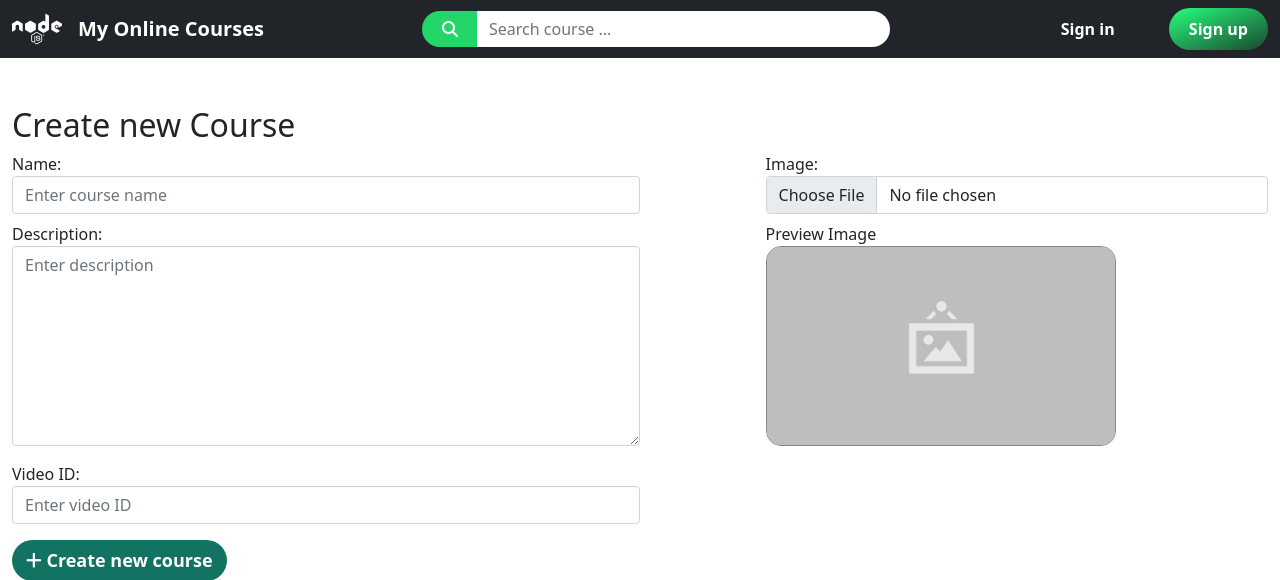
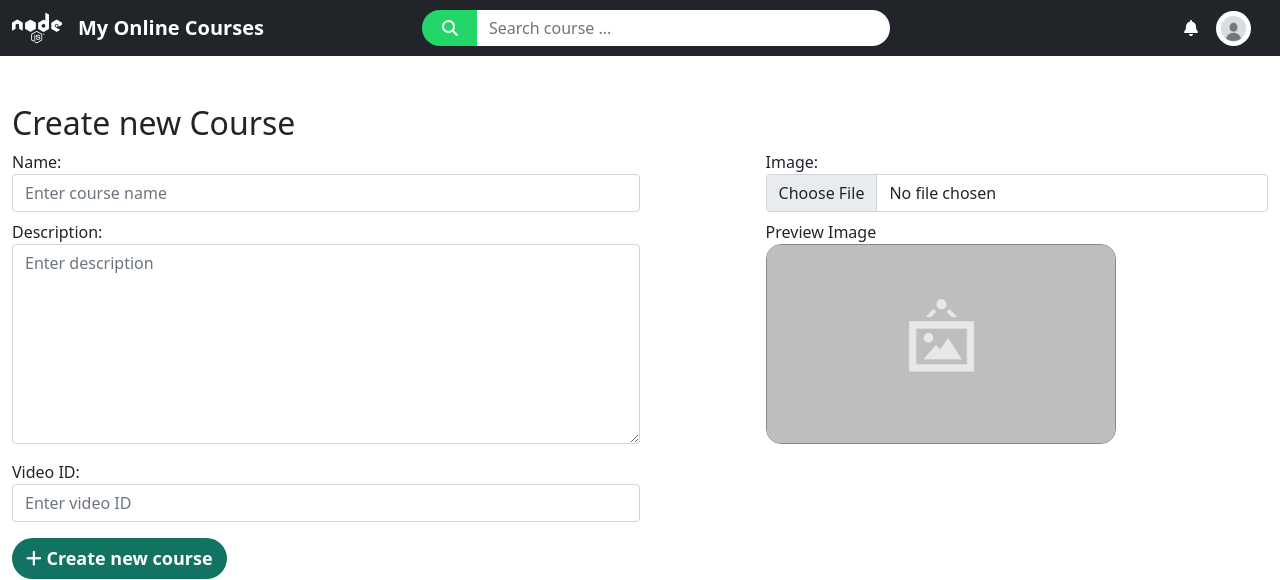
Before and after one commit to DuucNguyen/Node.js, a Node server app: page /courses/create in a window 1280 px wide. Shown: the top 580 px of the page. Run offline with Node 20, Linux system fonts and the light colour scheme; a user stored in the database is signed in; tables that the repository leaves empty hold one stand-in row (values such as "Sample post"); some libraries are stand-ins or nearby versions.

Commit message:
Add logout, optimize UIs

```diff
--- a/src/app/controllers/AuthenticationController.js
+++ b/src/app/controllers/AuthenticationController.js
@@ -33,6 +33,11 @@ class AuthenticationController {
             req.session.user = user;
             return res.redirect("/");
         }
+    }
+    //[GET] /logout
+    async logout(req, res){
+        req.session.user = null;
+        res.redirect("/");
     }
 
     //[POST] /auth/sendVerification
@@ -79,6 +84,7 @@ class AuthenticationController {
             username: req.body.username,
             email: req.body.email,
             password: req.body.password,
+            role: "USER",
         });
         try {
             await newUser.save();
--- a/src/app/models/Courses.js
+++ b/src/app/models/Courses.js
@@ -31,9 +31,9 @@ CourseSchema.plugin(AutoIncrement); //auto incease _id (default)
 //Custom helper //Mongoose query helper (re-use method)
 CourseSchema.query.sortable = function (req) {
     if (req.query.hasOwnProperty("_sort")) {
-        console.log("Schema-hasOwnProperty(_sort): "+ req.query.hasOwnProperty("_sort"));
-        console.log("Schema-column: "+ req.query.column);
-        console.log("Schema-type: "+ req.query.type);
+        // console.log("Schema-hasOwnProperty(_sort): "+ req.query.hasOwnProperty("_sort"));
+        // console.log("Schema-column: "+ req.query.column);
+        // console.log("Schema-type: "+ req.query.type);
 
         const isValidType = ["asc", "desc"].includes(req.query.type); //valid req params
         return this.sort({
--- a/src/resources/scss/app.scss
+++ b/src/resources/scss/app.scss
@@ -243,6 +243,44 @@ button {
 .navbar-account{
     color: white;
 }
+.account-avatar{
+    width: 35px;
+    cursor: pointer;
+}
+.account-avatar span{
+    margin-right: 18px;
+    margin-left: -25px;
+}
+.account-avatar img{
+    width: 100%;
+    border-radius: 50%;
+}
+.user-wrapper {
+    background: white;
+    width: 250px;
+    color: black;
+    border-radius: 10px;
+    padding: 10px;
+    position: absolute;
+    z-index: 9999;
+    inset: 0px 0px auto auto;
+    transform: translate3d(-13px, 9px, 0px);
+    box-shadow: 0px 4px 40px rgba(0, 0, 0, .2);
+    animation: Tippy-module_fadeIn__2LeID .3s ease;
+    transition: transform .3s ease-in-out; /* Only transition transform */
+    will-change: opacity, transform; /* Hint browser which properties are likely to change */
+}
+
+.user-wrapper a{
+    text-decoration: none;
+    color: black;
+}
+.profile{
+    max-width: 50px;
+}
+.profile img{
+    max-width: 100%;
+}
 
 //create course
 .form-input-img input {
--- a/src/resources/views/partials/_header.hbs
+++ b/src/resources/views/partials/_header.hbs
@@ -20,13 +20,10 @@
                 class="navbar-nav me-auto mb-2 mb-lg-0 ml-auto d-flex flex-row-reverse align-items-center"
             >
                 <li class="nav-item ms-5">
-                    {{#if session.user.username}}
-                        <div class="navbar-actions">
-                            <div class="navbar-account">
-                                <a href="#">My courses</a>
-                                <span><i class="fa-solid fa-bell"></i></span>
-                                <span>{{session.user.username}}</span>
-                            </div>
+                    {{#if session.user}}
+                        <div class="account-avatar dropdown d-flex align-items-center me-4">
+                            <span class=""><i class="fa-solid fa-bell" style="color: #ffffff;"></i></span>
+                            <img  src="\img\default-avatar.jpg" alt="">
                         </div>
                     {{else}}
                         <div class="navbar-actions">
@@ -73,6 +70,22 @@
         </div>
     </div>
 </nav>
+{{!-- modal-account --}}
+<div class="user-wrapper mt-5 d-none">
+    <div class="profile d-flex align-items-center">
+        <img src="\img\default-avatar.jpg" alt="default-avatar">
+        <span class="fs-5 fw-bold">{{session.user.username}}</span>
+    </div>
+    <hr>
+    <ul class="list-group list-group-flush">
+        <li class="list-group-item list-group-item-action">My courses</li>
+        <li class="list-group-item list-group-item-action">My blogs</li>
+        <li class="list-group-item list-group-item-action">Compose blog</li>
+        <li class="list-group-item list-group-item-action"><a href="authentication/logout">Logout <i class="fa-solid fa-arrow-right-from-bracket"></i></a></li>
+    </ul>
+</div>
+
+
 <script>
         document.addEventListener("DOMContentLoaded", function () {
             var searchInputContainer = document.getElementById("navbar-search");
@@ -135,5 +148,17 @@
                     },
                 });
             });
+
+            $(document).on("click", function(event){
+                if(!$(event.target).closest('.account-avatar').length && !$(event.target).closest('.user-wrapper').length) {
+                    $(".user-wrapper").removeClass("d-block").addClass("d-none");
+                }
+            });
+
+            $(".account-avatar").on("click", function(event){
+                event.stopPropagation(); // Stops event from bubbling up to the document
+                $(".user-wrapper").toggleClass("d-block d-none");
+            });
+
         });
 </script>
--- a/src/routes/authentication.js
+++ b/src/routes/authentication.js
@@ -4,6 +4,8 @@ const router = express.Router();
 const authenticationController = require("../app/controllers/AuthenticationController");
 
 router.post("/login", authenticationController.login);
+router.get("/logout", authenticationController.logout);
+
 router.post("/sendVerification", authenticationController.sendMail);
 router.post("/verifyEmail", authenticationController.verifyEmail);
 router.post("/registerPassword", authenticationController.registerPassword);
--- a/src/routes/me.js
+++ b/src/routes/me.js
@@ -4,7 +4,7 @@ const meController = require("../app/controllers/MeController");
 
 
 route.get("/stored/courses", meController.storedCourses);
-route.get("/stored/courses/sort", meController.sortStoredCoursesByAJAX);
+route.get("/stored/courses/sort", meController.storedCourses);
 
 route.get("/bin/courses", meController.deletedCourses);
 route.get("/stored/news", meController.storedNews);
```
Also changed, not shown: src/public/css/app.css, src/public/img/default-avatar.jpg (added), 1 other file.
